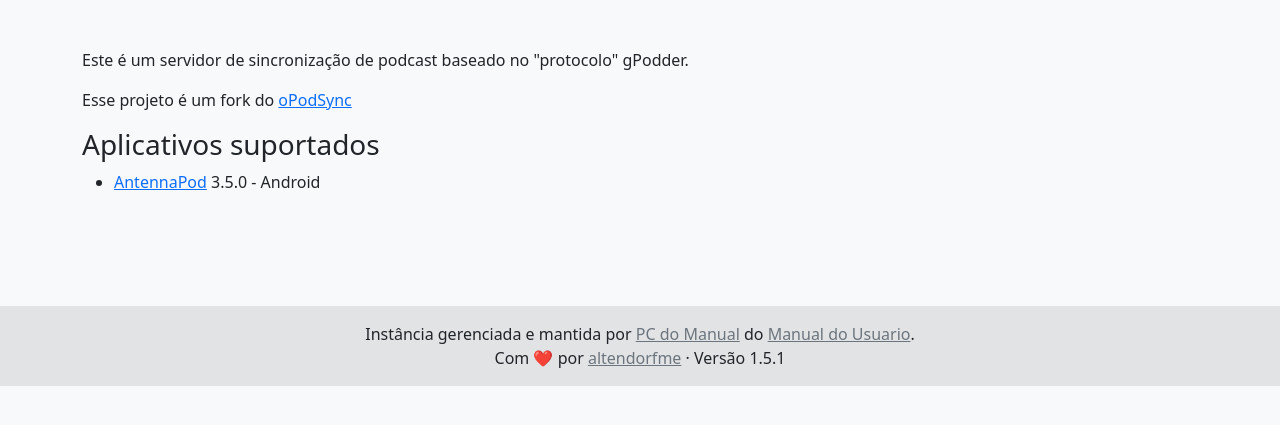
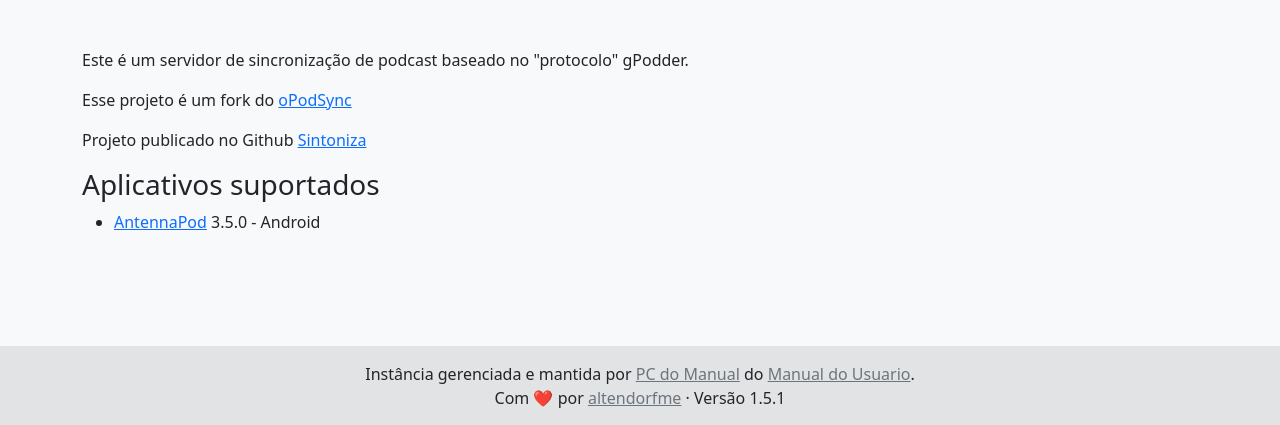
Before and after one commit to richiware/sintoniza, a PHP site: page / in a window 1280 px wide. Shown: the part 92-517 px from the top of the page. Run offline with PHP 8.4, Linux system fonts and the light colour scheme.

Commit message:
adicionado link para github

```diff
--- a/src/index.php
+++ b/src/index.php
@@ -567,6 +567,7 @@
 	echo '<div>
     <p>Este é um servidor de sincronização de podcast baseado no "protocolo" gPodder.</p>
     <p>Esse projeto é um fork do <a href="https://github.com/kd2org/opodsync" target="_blank">oPodSync</a></p>
+	<p>Projeto publicado no Github <a href="https://github.com/manualdousuario/sintoniza/" target="_blank">Sintoniza</a></p>
 
     <h3>Aplicativos suportados</h3>
     <ul>
```
